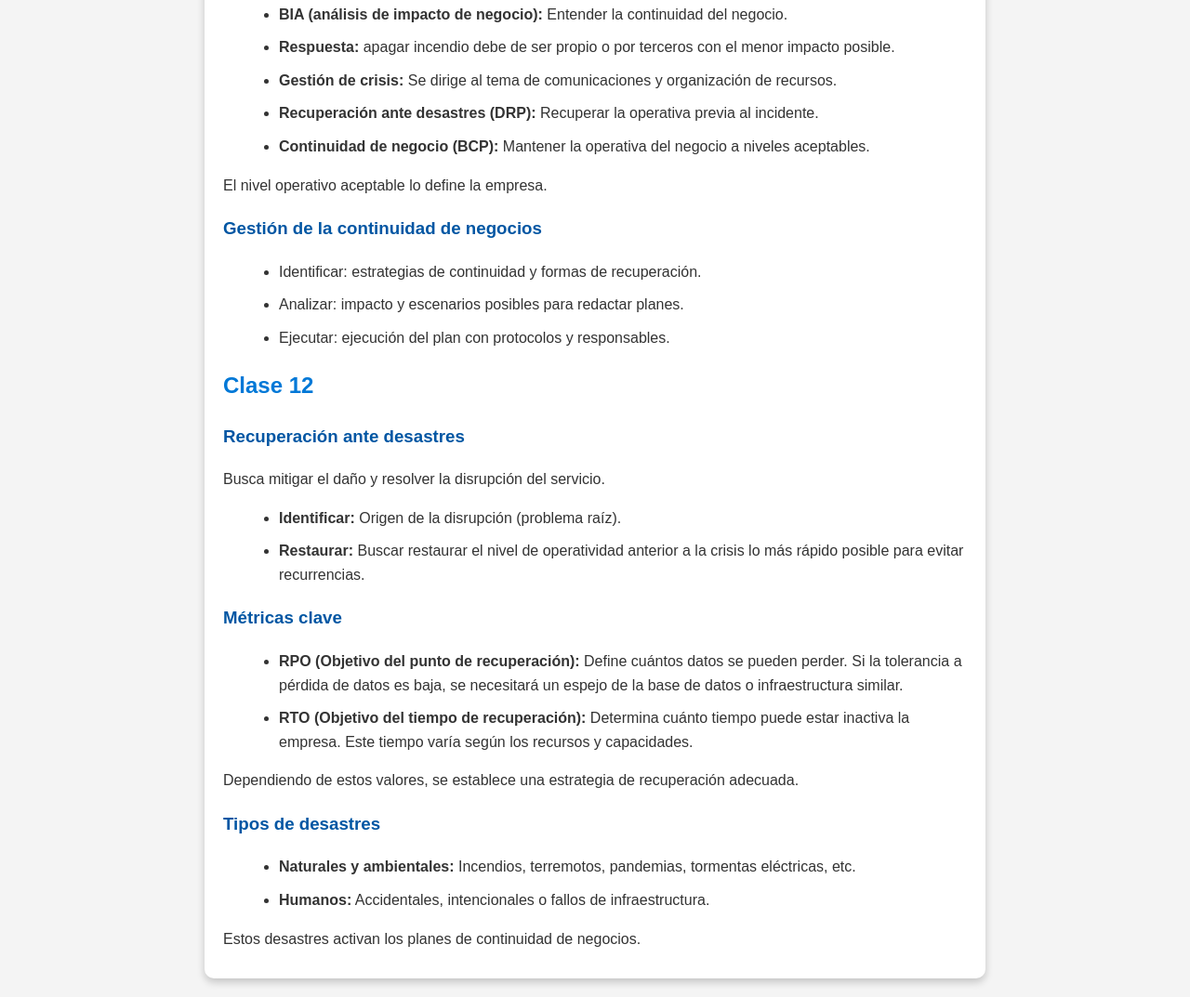
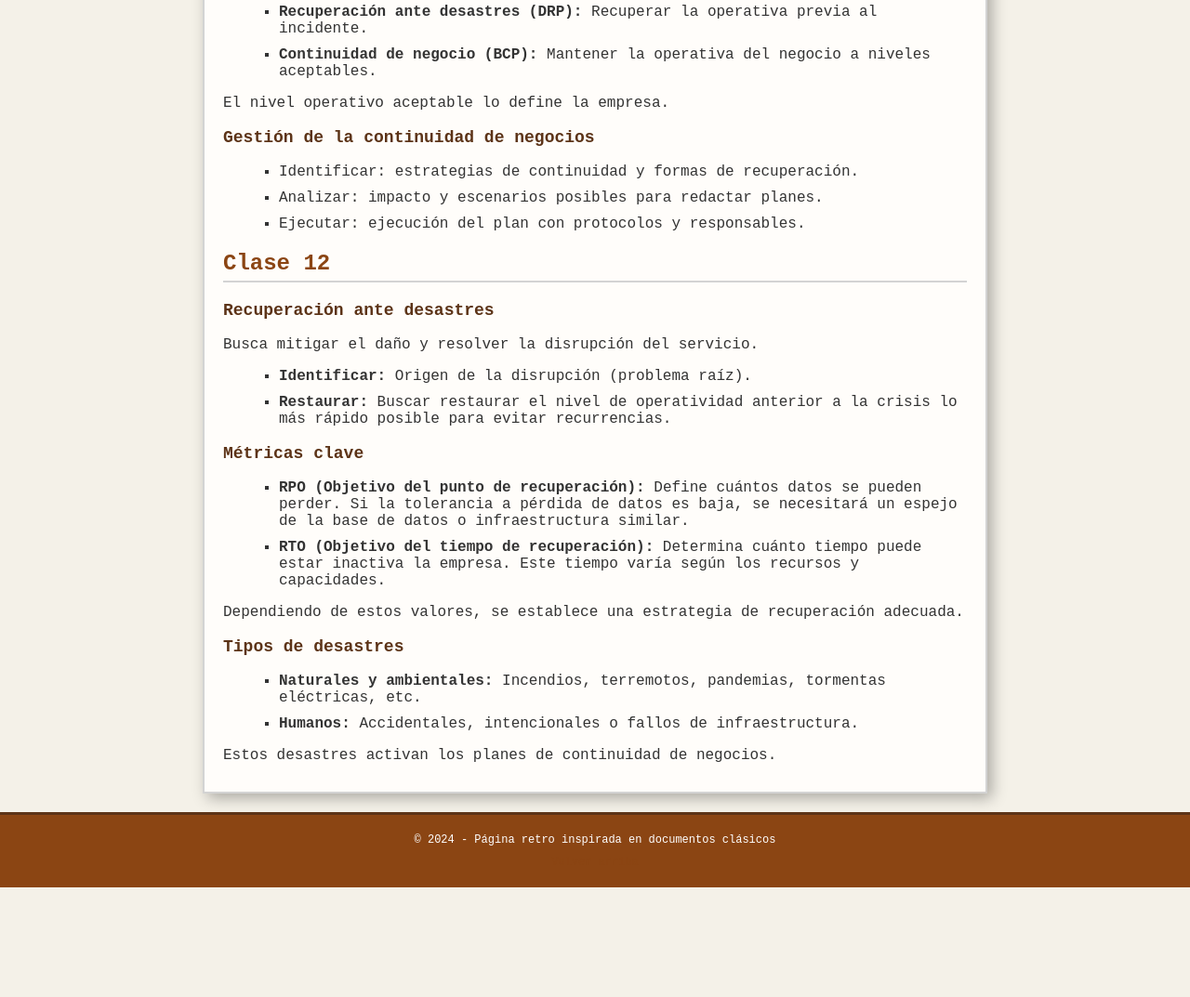
Before and after one commit to Dalpb/Seguridad-Info, a plain HTML site: page index.html in a window 1280 px wide. Shown: the part 498-1571 px from the top of the page at 93% size. After the commit the page ends 1453 px from the top, so only its background shows below. Drawn offline with Linux system fonts and the light colour scheme.

Commit message:
Update index.html

```diff
--- a/index.html
+++ b/index.html
@@ -3,42 +3,65 @@
 <head>
     <meta charset="UTF-8">
     <meta name="viewport" content="width=device-width, initial-scale=1.0">
-    <title>Clase 11 y 12</title>
+    <title>Clases 11 y 12</title>
     <style>
         body {
-            font-family: Arial, sans-serif;
-            line-height: 1.6;
+            font-family: "Courier New", Courier, monospace;
+            background-color: #f4f1e8;
+            color: #333;
             margin: 0;
             padding: 0;
-            background-color: #f4f4f4;
-            color: #333;
         }
         header {
-            background-color: #0078D7;
+            background-color: #8b4513;
             color: #fff;
+            text-align: center;
+            padding: 10px;
+            border-bottom: 3px solid #5c3317;
+        }
+        h1 {
+            margin: 0;
+            font-size: 24px;
+        }
+        .container {
+            max-width: 800px;
+            margin: 20px auto;
             padding: 20px;
-            text-align: center;
+            background-color: #fffdfa;
+            border: 2px solid #d3d3d3;
+            box-shadow: 5px 5px 15px rgba(0, 0, 0, 0.3);
         }
-        h1, h2 {
-            color: #0078D7;
+        h2 {
+            color: #8b4513;
+            border-bottom: 2px solid #d3d3d3;
+            padding-bottom: 5px;
         }
         h3 {
-            color: #0056A3;
+            color: #5c3317;
+            font-size: 18px;
         }
         ul {
-            list-style-type: disc;
+            list-style-type: square;
             margin-left: 20px;
         }
         p, li {
             margin: 10px 0;
         }
-        .container {
-            max-width: 800px;
-            margin: 20px auto;
-            padding: 20px;
-            background: #fff;
-            border-radius: 10px;
-            box-shadow: 0 4px 8px rgba(0, 0, 0, 0.2);
+        footer {
+            text-align: center;
+            font-size: 12px;
+            padding: 10px;
+            background-color: #8b4513;
+            color: #fff;
+            margin-top: 20px;
+            border-top: 3px solid #5c3317;
+        }
+        a {
+            color: #8b4513;
+            text-decoration: none;
+        }
+        a:hover {
+            text-decoration: underline;
         }
     </style>
 </head>
@@ -89,5 +112,9 @@
         </ul>
         <p>Estos desastres activan los planes de continuidad de negocios.</p>
     </div>
+    <footer>
+        <p>&copy; 2024 - Página retro inspirada en documentos clásicos</p>
+        <p><a href="#">Volver arriba</a></p>
+    </footer>
 </body>
 </html>
```
